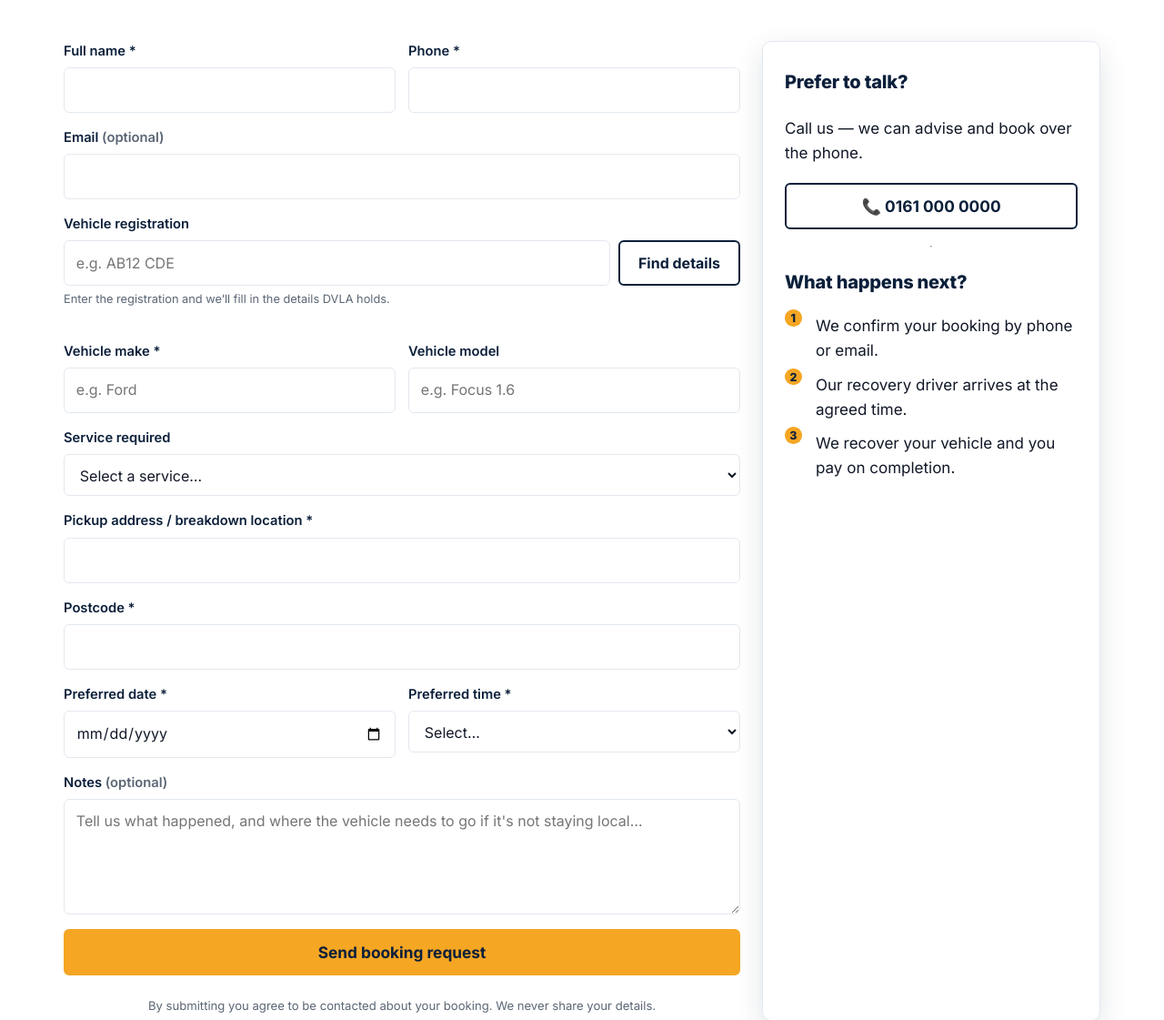
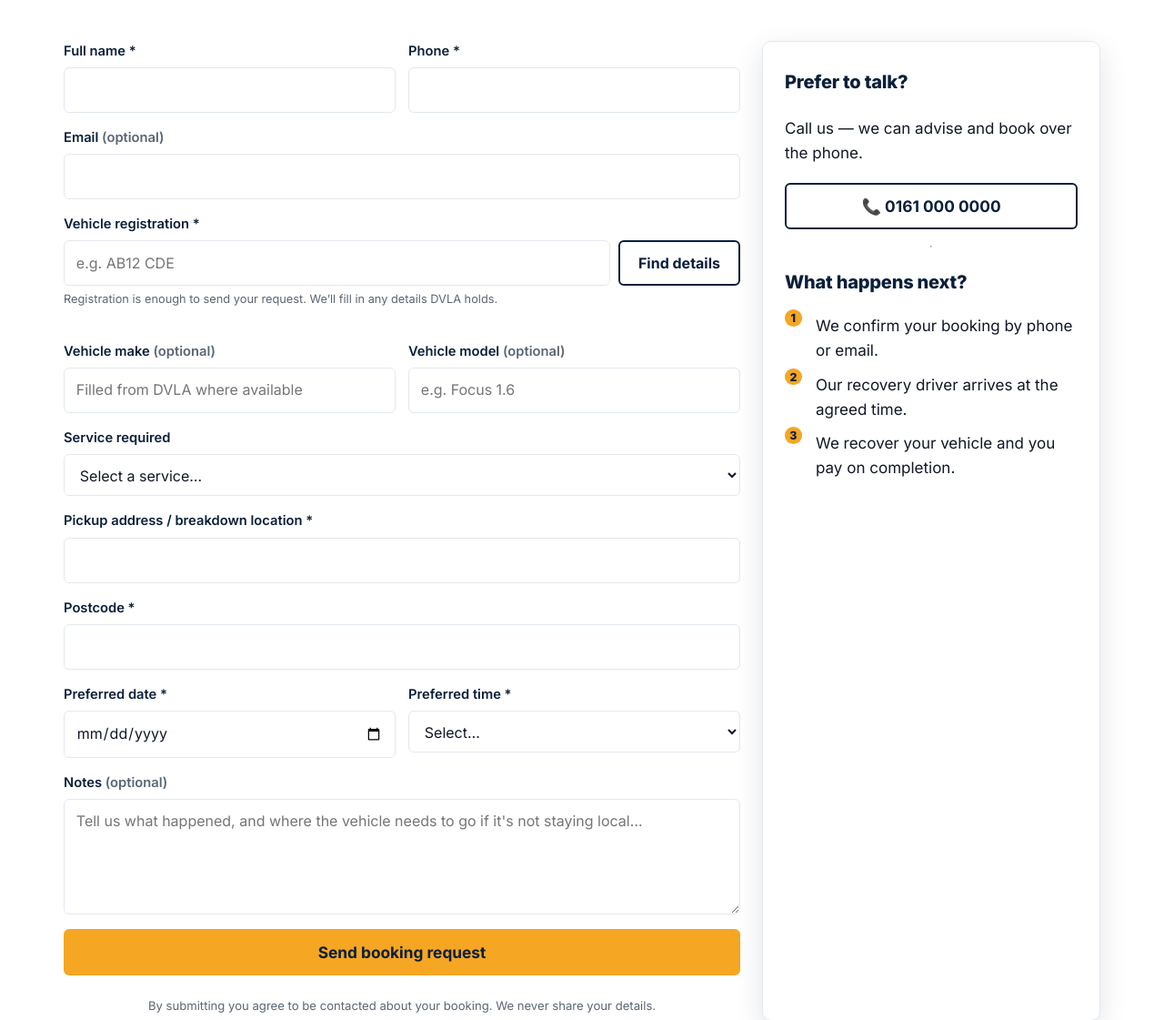
Before and after one commit to nattyman2023-hash/mancwayrecovery, a PHP site: page /booking.php in a window 1280 px wide. Shown: the part 377-1498 px from the top of the page at 91% size. Run offline with PHP 8.4, Linux system fonts and the light colour scheme; data that the repository does not hold is empty; some libraries are stand-ins or nearby versions.

Commit message:
Make registration the required vehicle detail

```diff
--- a/public/booking.php
+++ b/public/booking.php
@@ -30,7 +30,7 @@ if (($_SERVER['REQUEST_METHOD'] ?? 'GET') === 'POST') {
     if ($name === '' || mb_strlen($name) > 120)      $errors['name'] = 'Please enter your full name.';
     if ($email !== '' && !valid_email($email))        $errors['email'] = 'Please enter a valid email address.';
     if (!valid_phone($phone))                         $errors['phone'] = 'Please enter a valid phone number.';
-    if ($vmake === '')                                $errors['vehicle_make'] = 'Please enter your vehicle make (e.g. Ford).';
+    if ($vreg === '')                                 $errors['vehicle_reg'] = 'Please enter the vehicle registration.';
     if ($address === '')                              $errors['address'] = 'Please enter your address.';
     if (!valid_postcode($postcode))                   $errors['postcode'] = 'Please enter a valid UK postcode.';
     if ($pdate === '' || strtotime($pdate) < strtotime(date('Y-m-d'))) $errors['preferred_date'] = 'Please choose a valid date (today or later).';
@@ -127,23 +127,24 @@ require APP_DIR . '/views/layout/header.php';
                 <input type="email" id="email" name="email" value="<?= old('email') ?>">
                 <?= field_error($errors, 'email') ?>
             </div>
-            <div class="field vehicle-lookup" data-vehicle-lookup data-endpoint="<?= e(url('/api/dvla-vehicle.php')) ?>">
-                <label for="vehicle_reg">Vehicle registration</label>
+            <div class="field vehicle-lookup<?= isset($errors['vehicle_reg']) ? ' has-error' : '' ?>" data-vehicle-lookup data-endpoint="<?= e(url('/api/dvla-vehicle.php')) ?>">
+                <label for="vehicle_reg">Vehicle registration *</label>
                 <div class="vehicle-lookup-row">
-                    <input type="text" id="vehicle_reg" name="vehicle_reg" value="<?= old('vehicle_reg') ?>" placeholder="e.g. AB12 CDE" autocomplete="off" autocapitalize="characters" spellcheck="false">
+                    <input type="text" id="vehicle_reg" name="vehicle_reg" value="<?= old('vehicle_reg') ?>" placeholder="e.g. AB12 CDE" autocomplete="off" autocapitalize="characters" spellcheck="false" required>
                     <button type="button" class="btn btn-outline vehicle-lookup-button" data-vehicle-lookup-button>Find details</button>
                 </div>
-                <p class="vehicle-lookup-help">Enter the registration and we’ll fill in the details DVLA holds.</p>
+                <p class="vehicle-lookup-help">Registration is enough to send your request. We’ll fill in any details DVLA holds.</p>
                 <p class="vehicle-lookup-status" data-vehicle-lookup-status role="status" aria-live="polite"></p>
+                <?= field_error($errors, 'vehicle_reg') ?>
             </div>
             <div class="form-row">
                 <div class="field<?= isset($errors['vehicle_make']) ? ' has-error' : '' ?>">
-                    <label for="vehicle_make">Vehicle make *</label>
-                    <input type="text" id="vehicle_make" name="vehicle_make" value="<?= old('vehicle_make') ?>" placeholder="e.g. Ford" required>
+                    <label for="vehicle_make">Vehicle make <span class="muted">(optional)</span></label>
+                    <input type="text" id="vehicle_make" name="vehicle_make" value="<?= old('vehicle_make') ?>" placeholder="Filled from DVLA where available">
                     <?= field_error($errors, 'vehicle_make') ?>
                 </div>
                 <div class="field">
-                    <label for="vehicle_model">Vehicle model</label>
+                    <label for="vehicle_model">Vehicle model <span class="muted">(optional)</span></label>
                     <input type="text" id="vehicle_model" name="vehicle_model" value="<?= old('vehicle_model') ?>" placeholder="e.g. Focus 1.6">
                 </div>
             </div>
```
Also changed, not shown: README.md.
